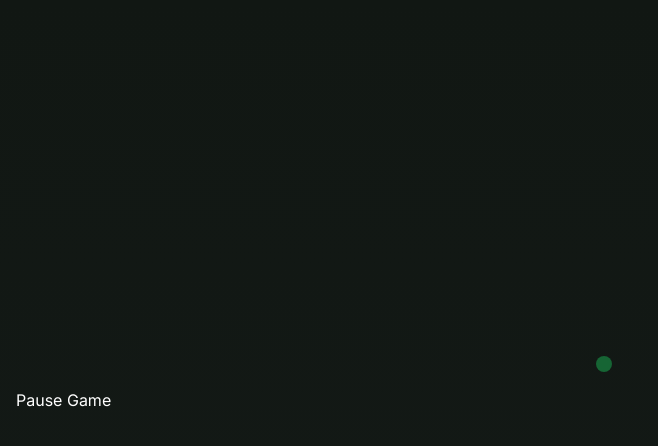
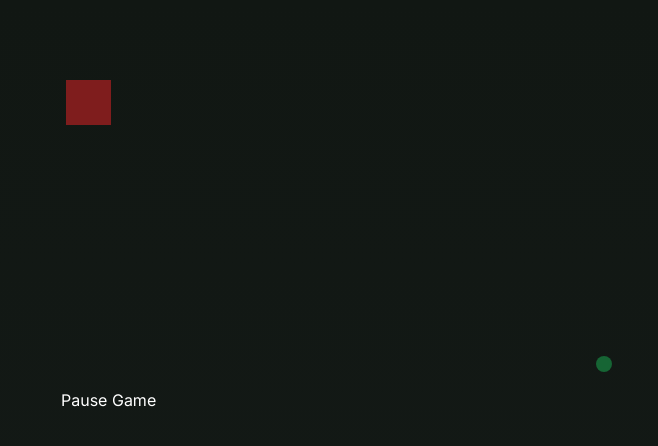
Before and after one commit to scottwarren/virdis, a Next.js app: page / in a window 1280 px wide. Shown: the top 446 px of the page, without its empty margins (0-658 px from the left). Built offline with nearby package versions, Linux system fonts and the light colour scheme.

Commit message:
feat: adds creation of blocks to game state

```diff
--- a/src/state/GameState/GameStateProvider.tsx
+++ b/src/state/GameState/GameStateProvider.tsx
@@ -7,6 +7,7 @@ import { GameStateI } from '@/models/GameState/GameState'
 import { INITIAL_STATE } from './GameState.constants'
 import { PlayerUpdateT } from '@/models/Player/Player'
 import { UsePlayerReturnI, usePlayer } from '@/components/Player/Player.hooks'
+import { generateBlocks } from '@/models/Block/Block'
 
 export const GameStateContext = createContext<GameStateI>(INITIAL_STATE)
 
@@ -15,7 +16,9 @@ export const GameStateContext = createContext<GameStateI>(INITIAL_STATE)
  */
 export function GameStateProvider({ children }: ComponentProps) {
   const player1 = usePlayer()
+
   const [gamePaused, setGamePaused] = useState(false)
+  const blocks = useMemo(() => generateBlocks(1), [])
 
   const players = useMemo((): Record<string, UsePlayerReturnI> => {
     return {
@@ -50,7 +53,7 @@ export function GameStateProvider({ children }: ComponentProps) {
     return {
       players: [player1.player],
       gamePaused,
-      blocks: [],
+      blocks,
       setGamePaused,
       updatePlayerVelocity: (id: string, velocity: [number, number]) => {
         const player = players[id]
@@ -71,7 +74,7 @@ export function GameStateProvider({ children }: ComponentProps) {
         player.updatePlayerPosition(position)
       },
     }
-  }, [gamePaused, player1.player, players])
+  }, [gamePaused, blocks, player1.player, players])
 
   return (
     <GameStateContext.Provider value={state}>
```
